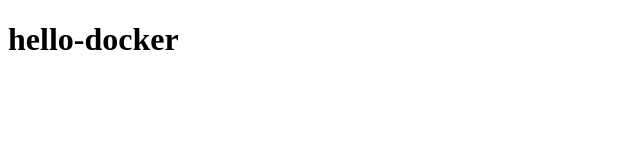
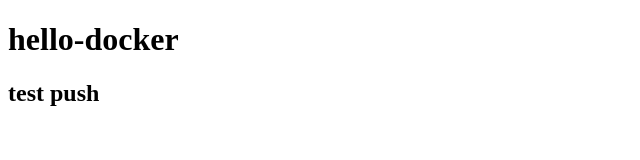
Before and after one commit to c947694498/hello-docker, a plain HTML site: page index.html in a window 1280 px wide. Shown: the whole page, without its empty margins (0-640 px from the left). Drawn offline with Linux system fonts and the light colour scheme.

Commit message:
test push

```diff
--- a/index.html
+++ b/index.html
@@ -7,5 +7,6 @@
 </head>
 <body>
   <h1>hello-docker</h1>
+  <h2>test push</h2>
 </body>
 </html>
```
